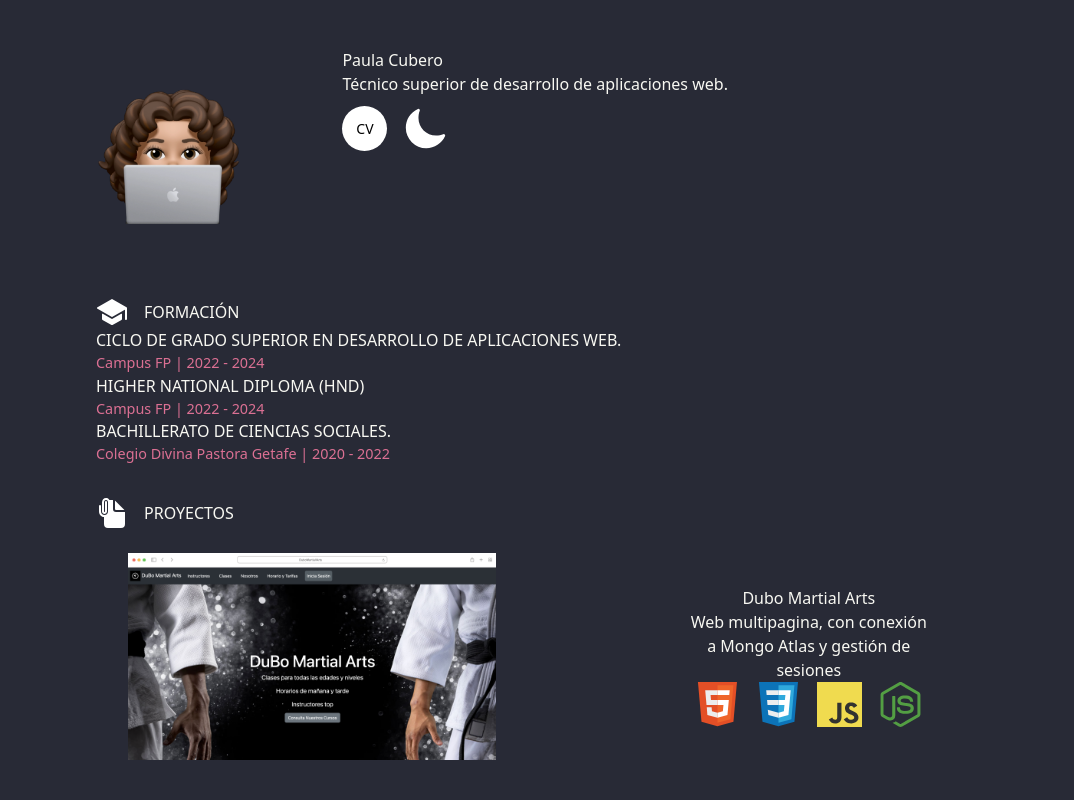
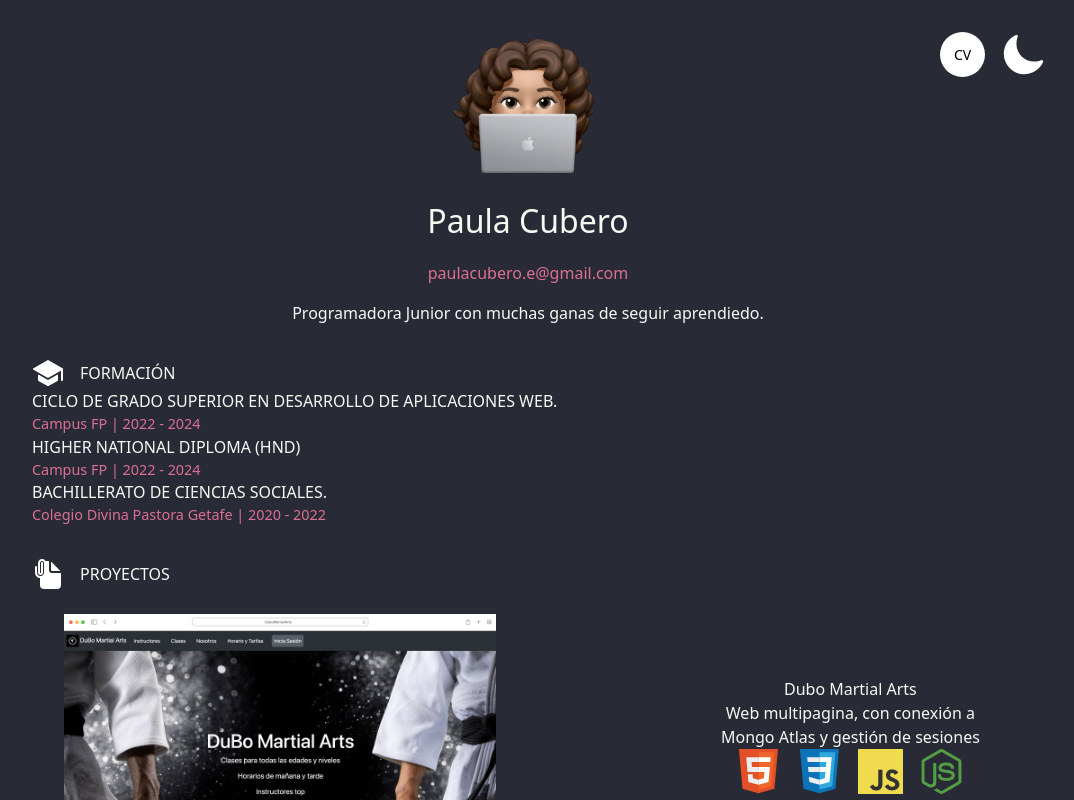
Before and after one commit to paulacubero/react-portfolio, a React (Vite) app: page / in a window 1280 px wide. Shown: the top 800 px of the page, without its empty margins (112-1186 px from the left). Built offline with nearby package versions, Linux system fonts and the light colour scheme.

Commit message:
Refactor CVHeader component and style

```diff
--- a/src/components/cv-header/cv-header.jsx
+++ b/src/components/cv-header/cv-header.jsx
@@ -2,22 +2,40 @@ import { Logo } from '../logo/logo';
 import style from './style.module.css';
 
 export function CVHeader() {
+	const cambiarTema = () => {
+		const htmlElement = document.documentElement;
+		// Obtén el valor actual del atributo data-theme
+		const currentTheme = htmlElement.getAttribute('data-theme');
+
+		// Cambia el tema dependiendo del tema actual
+		const newTheme = currentTheme === 'dracula' ? 'cupcake' : 'dracula';
+
+		// Establece el nuevo tema
+		htmlElement.setAttribute('data-theme', newTheme);
+	};
+
 	return (
 		<>
 			<div className={style.presentationWrapper}>
+				<div className={style.topSection}>
+					<div className={style.buttonWrapper}>
+						<button className={style.cvButton}>CV</button>
+						<button className={style.buttonLuz} onClick={cambiarTema}></button>
+					</div>
+				</div>
+
 				<div className={style.logoWrapper}>
-					<Logo />
+					<div className={style.divLogo}>
+						<Logo />
+					</div>
 				</div>
 				<div className={style.mainInfoWrapper}>
 					<div className={style.title}>
-						<h1>Paula Cubero</h1>
+						<h1 className={style.titleMarginTop}>Paula Cubero</h1>
 					</div>
+					<h2 className={style.emailColor}>paulacubero.e@gmail.com</h2>
 					<div>
-						<h3>Técnico superior de desarrollo de aplicaciones web.</h3>
-					</div>
-					<div className={style.buttonWrapper}>
-						<button className={style.cvButton}>CV</button>
-						<button className={style.cvButtonLuz}></button>
+						<h3>Programadora Junior con muchas ganas de seguir aprendiedo.</h3>
 					</div>
 				</div>
 			</div>
--- a/src/components/cv-header/style.module.css
+++ b/src/components/cv-header/style.module.css
@@ -1,28 +1,32 @@
 .presentationWrapper {
 	display: flex;
-	justify-content: space-between;
-	gap: 2rem;
+	flex-direction: column;
+	align-items: center;
 }
 
 .logoWrapper {
-	width: 20%;
 	display: flex;
-	flex-direction: column-reverse;
 	align-items: center;
-	margin: 1rem 1rem 3rem 1rem;
+	width: 100%;
+	justify-content: center;
 }
 
 .mainInfoWrapper {
-	width: 70%;
+	display: flex;
+	flex-direction: column;
+	justify-content: center;
+	gap: 1rem;
+	align-items: center;
+	padding: 0.5rem 2rem;
 }
 
 .buttonWrapper {
-	margin-top: 10px; /* Ajusta el margen según sea necesario */
 	display: flex;
 	gap: 1rem;
+	z-index: 10;
 }
 
-.cvButtonLuz {
+.buttonLuz {
 	width: 50px;
 	height: 50px;
 	border-radius: 50%;
@@ -52,7 +56,7 @@
 	justify-content: center;
 }
 
-.cvButtonLuz {
+.buttonLuz {
 	background-image: url('../../assets/luz.svg'); /* Ajusta la ruta según sea necesario */
 	width: 45px;
 	height: 45px;
@@ -69,7 +73,7 @@
 
 /* Cambia el color al pasar el cursor por encima */
 .cvButton:hover,
-.cvButtonLuz:hover {
+.buttonLuz:hover {
 	background-color: palevioletred; /* Cambia el color a rosa al pasar el cursor */
 }
 
@@ -77,3 +81,31 @@
 	display: flex;
 	justify-content: space-between;
 }
+
+.topSection {
+	width: 100%;
+	display: flex;
+	justify-content: flex-end;
+	margin-bottom: -4rem;
+}
+
+.titleMarginTop {
+	margin-top: 1rem;
+	font-size: 2rem;
+}
+
+.emailColor {
+	color: palevioletred;
+	text-decoration: none; /* Elimina cualquier subrayado inicial */
+	transition: color 0.3s ease; /* Agrega una transición para suavizar el cambio de color */
+}
+
+.emailColor:hover {
+	color: #ff9900; /* Cambia el color al pasar el cursor por encima */
+	text-decoration: underline; /* Subraya el texto al pasar el cursor por encima */
+}
+@media (max-width: 768px) {
+	.topSection {
+		margin-bottom: 0;
+	}
+}
--- a/src/components/projects/projects.jsx
+++ b/src/components/projects/projects.jsx
@@ -42,8 +42,10 @@ export function Projects() {
 						/>
 					</div>
 					<div className={'infoProject'}>
-						<h3 className={'textProjects'}>Proyecto 2</h3>
-						<h4 className={'textProjects'}>descripción del proyecto 2</h4>
+						<h3 className={'textProjects'}>Potfolio personal</h3>
+						<h4 className={'textProjects'}>
+							Portfolio de presentación hecho con react.
+						</h4>
 						<div className={'iconosProjects'}>
 							<IconoJavascript />
 							<IconoReact />
--- a/src/style.css
+++ b/src/style.css
@@ -1,3 +1,21 @@
 .main {
 	padding: 3rem 11rem;
 }
+
+@media (max-width: 1300px) {
+	.main {
+		padding: 2rem 7rem;
+	}
+}
+
+@media (max-width: 900px) {
+	.main {
+		padding: 1.5rem 5rem;
+	}
+}
+
+@media (max-width: 768px) {
+	.main {
+		padding: 1rem 1rem;
+	}
+}
```
